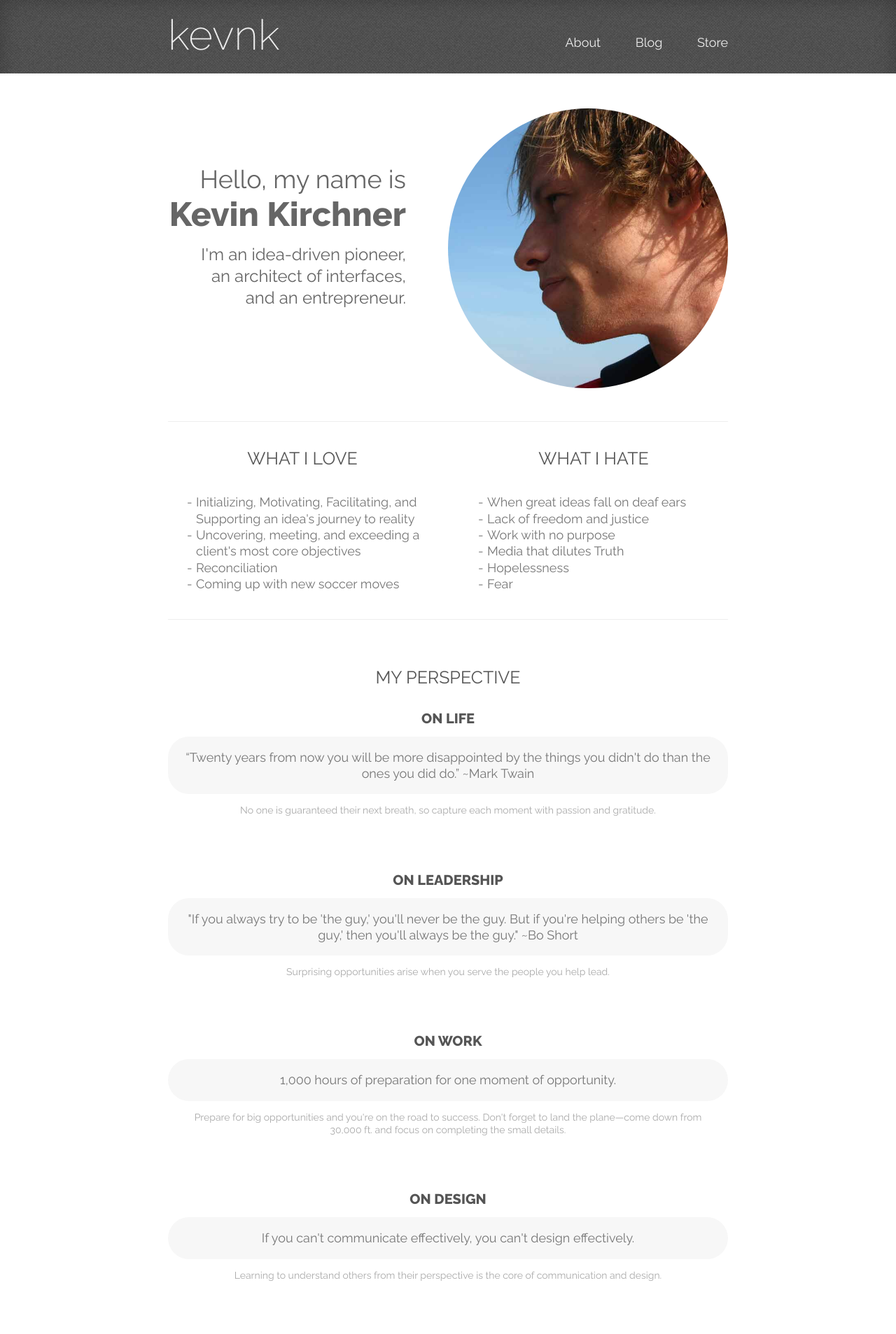
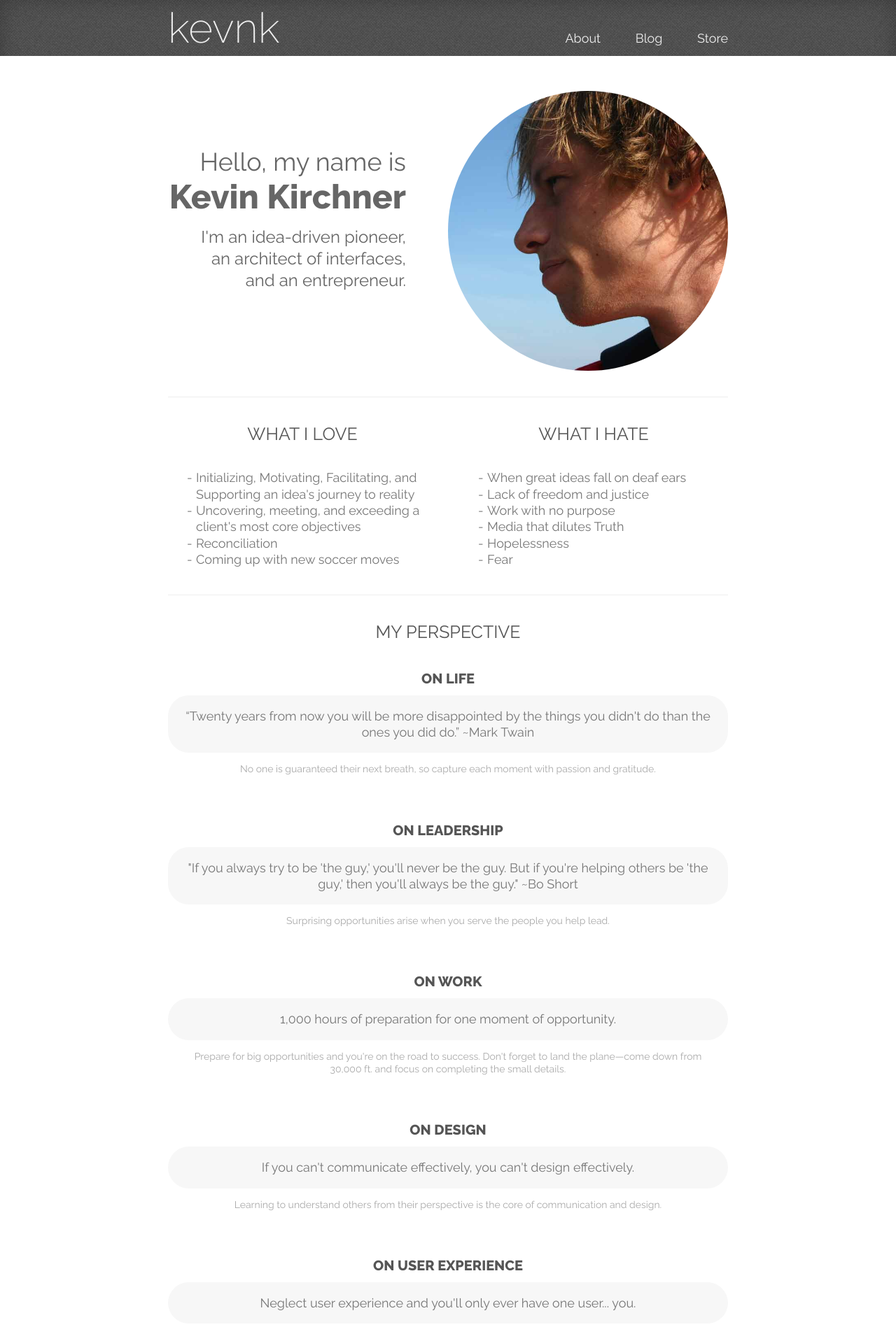
Before and after one commit to kevnk/kevnk.github.io, a Jekyll site: the page built from index.html, in a window 1280 px wide. Shown: the top 1907 px of the page at 70% size. Built offline with Jekyll 4.4.1, drawn with Linux system fonts in a browser that asks for light colours; comment, search, counter and statistics services are not loaded; some of the changed text lies outside the part shown.

Commit message:
updating home page

```diff
--- a/assets/css/main.css
+++ b/assets/css/main.css
@@ -57,18 +57,22 @@ a:hover i { text-decoration: none;}
 .blue-txt { color: #71a6d8;}
 .light-blue-txt { color: #a8cde1;}
 
-.clearfix {
+.clearfix,
+.container {
     *zoom: 1;
 }
 
 .clearfix:before,
-.clearfix:after {
+.clearfix:after,
+.container:before,
+.container:after {
     display: table;
     line-height: 0;
     content: "";
 }
 
-.clearfix:after {
+.clearfix:after,
+.container:after {
     clear: both;
 }
 
@@ -79,13 +83,12 @@ main h1 { font-weight: 300; line-height: 1.5; border-bottom: 1px solid #eee; mar
 h1 i, h2 i, h3 i, h4 i, h5 i, h6 i { color: #666;}
 
 /* HEADER =========================================== */
-header {padding-bottom: 15px; }
-header .container {  min-height: 90px; }
+header { }
 header a { text-decoration: none; display: block; }
-header .logo { position: absolute; left: 0; top:0; line-height: 60px; margin-top: 20px;}
+header .logo { line-height: 80px; float: left;}
 header .logo a { font-size: 60px; font-weight: 200; color: #eee;}
 header .logo a:hover { text-decoration: none;}
-header nav { position: absolute; right:0; top:50%; line-height: 60px; margin-top: -14px; width:400px; text-align: right;}
+header nav { position: absolute; right:0; bottom:10px; line-height: 30px; width:400px; text-align: right; }
 header nav a,
 header .mobile-menu { display: inline-block; margin-left: 45px; font-size: 18px; color: #eee; font-weight: 400;}
 header nav a:hover { text-decoration: underline;}
@@ -104,7 +107,7 @@ footer a i.icon-linkedin-sign { margin-right: 2px;}
 
 /* HOME =============================== */
 .profile-pic { border-radius: 50%; }
-#welcome { font-size: 24px; color: #666; text-align: right; margin:20px 0 40px; overflow: hidden;}
+#welcome { font-size: 24px; color: #666; text-align: right; margin:20px 0 30px; overflow: hidden;}
 #welcome .left { width:340px; padding:80px 0 0 0; }
 #welcome .right { width: 400px; }
 #welcome .right .profile-pic { width: 100%; }
@@ -122,21 +125,20 @@ footer a i.icon-linkedin-sign { margin-right: 2px;}
 .blog-posts a { display: block; font-size: 20px; }
 
 .about-title { font-size: 25px; font-weight: 500; text-align: center;}
-#lovehate { padding: 20px 0; margin: 20px 0 50px; border-bottom: 1px solid #eeeeee; border-top: 1px solid #eeeeee;}
+#lovehate { padding: 20px 0; margin: 20px 0 20px; border-bottom: 1px solid #eeeeee;  border-top: 1px solid #eeeeee;}
 #lovehate li { list-style: none; position: relative;}
 #lovehate li:before { content:"- "; position: absolute; left:-13px;}
 #lovehate .left,
 #lovehate .right { width: 48%;}
-#perspectives { text-align: center; padding-bottom: 50px;}
-#perspectives .about-subtitle { font-size: 20px; position: relative; z-index: 2; margin: 50px 0 0; text-shadow: 0px 0px 5px #fff; filter: dropshadow(color=#fff, offx=0, offy=0);}
+#perspectives { text-align: center; padding-bottom: 20px; margin-bottom: 30px;  border-bottom: 1px solid #eeeeee;}
+#perspectives .about-subtitle { font-size: 20px; position: relative; z-index: 2; margin: 50px 0 10px; line-height: 1.4; text-shadow: 0px 0px 5px #fff; filter: dropshadow(color=#fff, offx=0, offy=0);}
 /*#perspectives .about-subtitle:after { content:""; display:block; left: 15%; right:15%; border-top: 1px solid #eee; position: absolute; top:50%; z-index: -1 }*/
 #perspectives .thought { margin: 0; padding:1em; background: #f7f7f7; border-radius: 30px; font-weight: 500;}
 #perspectives .suggestion { font-weight: 400; font-size: 14px; color: #aaa; padding:1em 2em; }
-#life .about-subtitle { margin-top: 0;}
+#life .about-subtitle { margin-top: 20px;}
 
 #hours,
 #websites { text-align: center; margin:15px 0; padding:25px 0; float: left; width: 50%;}
-#websites { margin-bottom: 50px;}
 #hour_count,
 #website_count {
     font-family: Arial, sans-serif;
@@ -149,7 +151,9 @@ footer a i.icon-linkedin-sign { margin-right: 2px;}
     display: inline-block;
 }
 #hour_count .sep { padding:0 5px;}
-#experience .about-subtitle { color: #999999; font-weight: 200; font-size: 22px; text-transform: none;}
+#experience { padding-bottom: 20px; margin-bottom: 30px;  border-bottom: 1px solid #eeeeee; overflow: hidden;}
+#experience .about-subtitle { color: #999999; font-weight: 200; line-height: 1.4; margin:7px 0 15px; font-size: 22px; text-transform: none;}
+#experience .about-subtitle small { display: block; line-height: 1; margin-top: 15px; }
 #websites .platforms { width: 85%; margin:0 auto;}
 #websites .platforms > div { width: 24.9%; float: left; }
 #websites .platforms .web-count { font-family: Arial, sans-serif; display: inline-block; background: #eee; padding:5px 10px; border-radius: 50px;}
@@ -219,7 +223,7 @@ a.comment-toggle { position: absolute; left:0; bottom:-30px; }
 }
 
 @media screen and (max-width:775px) {
-    #hours,#websites { float: none; width: auto;  border-bottom: 1px solid #eeeeee;}
+    #hours,#websites { float: none; width: auto; }
     #websites .platforms { width: auto;}
 }
 @media screen and (max-width:700px) {
@@ -251,11 +255,13 @@ a.comment-toggle { position: absolute; left:0; bottom:-30px; }
     #blog_feature h3 a { font-size: 30px;}
 }
 @media screen and (max-width:525px) {
+    header { padding-bottom: 5px;}
+    .nav-shown { padding-bottom: 15px; }
     header nav a { margin-left: 20px;}
     header nav { display: none; text-align: center; position: static; margin-top: 0px; margin: 15px 0 0; width: auto; clear: both; border-bottom: 1px solid #666; border-top: 1px solid #444;}
-    header nav.active { display: block;}
+    .nav-shown  nav { display: block;}
     header nav a { display: block; line-height: 50px; font-size: 24px; border-top: 1px solid #666; border-bottom: 1px solid #444; margin: 0 !important;}
-    header .mobile-menu { display: block; font-size: 25px; padding:5px 10px; line-height: 30px; margin: 40px -10px 10px 0; float: right;}
+    header .mobile-menu { display: block; font-size: 25px; padding:5px 10px; line-height: 30px; margin: 30px -10px 0 0; float: right;}
     header .mobile-menu i { margin-right: 5px;}
     header .mobile-menu:hover { text-decoration: none; }
 
--- a/assets/js/kevnk.js
+++ b/assets/js/kevnk.js
@@ -6,7 +6,7 @@
     // Menu Link
     $('a.mobile-menu').on('click',function(e){
         e.preventDefault();
-        $('nav').add($(this)).toggleClass('active');
+        $('header').add($(this)).toggleClass('nav-shown');
         return false;
     });
 
--- a/index.html
+++ b/index.html
@@ -69,7 +69,7 @@
             <div id="ux">
                 <h5 class="about-subtitle">On User Experience</h5>
                 <blockquote class="thought">Neglect user experience and you'll only ever have one user... you.</blockquote>
-                <p class="suggestion">Think, track, and act on user experience.</p>
+                <p class="suggestion">Think, track, and act before it's too late.</p>
             </div>
             <div id="ecommerce">
                 <h5 class="about-subtitle">On eCommerce</h5>
@@ -93,7 +93,7 @@
             <div id="hour_count" class="clearfix">
                 <span id="work_hours"></span><span class="sep">:</span><span id="work_minutes"></span><span class="sep">:</span><span id="work_seconds"></span>
             </div>
-            <h5 class="about-subtitle">Hours Developing User Interfaces</h5>
+            <h5 class="about-subtitle">Hours Worked On User Interfaces <small>Since 2008</small></h5>
         </div>
         <div id="websites">
             <div id="website_count">59</div>
```
